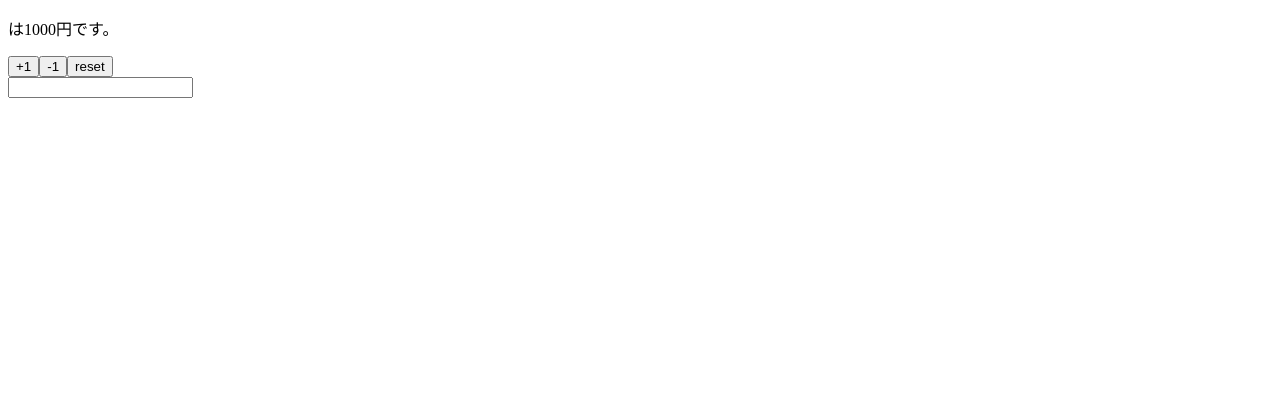
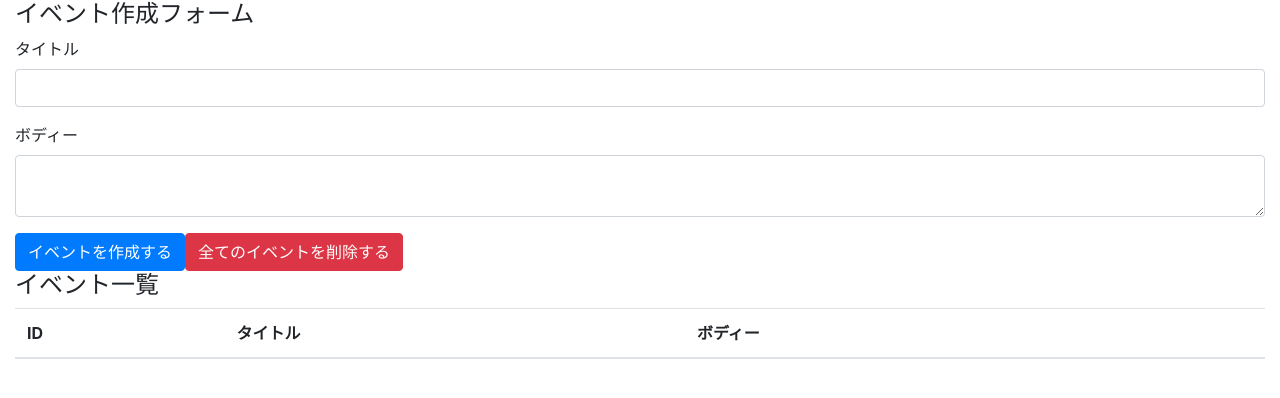
Before and after one commit to FurusawaKaoru/react-hooks, a React (Create React App) app: page / in a window 1280 px wide. Shown: the top 398 px of the page. Built offline with nearby package versions, Linux system fonts and the light colour scheme.

Commit message:
create CREATE_EVENT reducer

```diff
--- a/package.json
+++ b/package.json
@@ -3,6 +3,7 @@
   "version": "0.1.0",
   "private": true,
   "dependencies": {
+    "bootstrap": "4.3.1",
     "react": "^17.0.1",
     "react-dom": "^17.0.1",
     "react-scripts": "3.0.1"
--- a/src/App.js
+++ /dev/null
@@ -1,40 +0,0 @@
-import React, { useEffect, useState } from 'react'
-
-const App = props => {
-  const [state, setState] = useState(props)
-
-  // レンダリングのあとで実行される
-  useEffect(() => {
-    console.log('Effect')
-  })
-
-  useEffect(() => {
-    console.log('最初だけEffect')
-  }, [])
-
-  useEffect(() => {
-    console.log('nameEffect')
-  }, [state.name])
-
-  return (
-    <React.Fragment>
-      <p>
-        {state.name}は{state.price}円です。
-      </p>
-      <button onClick={() => setState({...state, price: state.price + 1})}>+1</button>
-      <button onClick={() => setState({...state, price: state.price - 1})}>-1</button>
-      <button onClick={() => setState(props)}>reset</button>
-      <div>
-        <input value={state.name} onChange={e => setState({...state, name: e.target.value})}></input>
-      </div>
-    </React.Fragment>
-  );
-}
-
-//
-App.defaultProps = {
-  name: '',
-  price: 1000
-}
-
-export default App
--- /dev/null
+++ b/src/components/App.js
@@ -0,0 +1,60 @@
+import React, { useReducer, useState } from 'react'
+import 'bootstrap/dist/css/bootstrap.min.css'
+
+import reducer from '../reducers'
+
+const App = () => {
+  const [state, dispatch] = useReducer(reducer, [])
+  const [title, setTitle] = useState('')
+  const [body, setBody] = useState('')
+
+  const addEvent = e => {
+    e.preventDefault()
+
+    dispatch({
+      type: 'CREATE_EVENT',
+      title: title,
+      body: body
+    })
+
+    setTitle('')
+    setBody('')
+  }
+
+  return (
+    <div className="container-fluid">
+      <h4>
+        イベント作成フォーム
+      </h4>
+      <form>
+        <div className="form-group">
+          <label htmlFor="formEventTitle">タイトル</label>
+          <input className="form-control" id="formEventTitle" value={title} onChange={e => setTitle(e.target.value)}></input>
+        </div>
+        <div className="form-group">
+          <label htmlFor="formEventBody">ボディー</label>
+          <textarea className="form-control" id="formEventBody" value={body} onChange={e => setBody(e.target.value)}></textarea>
+        </div>
+
+        <button className="btn btn-primary" onClick={addEvent}>イベントを作成する</button>
+        <button className="btn btn-danger">全てのイベントを削除する</button>
+      </form>
+
+      <h4>イベント一覧</h4>
+      <table className="table table-hover">
+        <thead>
+          <tr>
+            <th>ID</th>
+            <th>タイトル</th>
+            <th>ボディー</th>
+            <th></th>
+          </tr>
+        </thead>
+        <tbody>
+        </tbody>
+      </table>
+    </div>
+  );
+}
+
+export default App
--- a/src/index.js
+++ b/src/index.js
@@ -1,5 +1,5 @@
 import React from 'react'
 import ReactDOM from 'react-dom'
-import App from './App'
+import App from './components/App'
 
 ReactDOM.render(<App />, document.getElementById('root'))
--- /dev/null
+++ b/src/reducers/index.js
@@ -0,0 +1,18 @@
+const events = (state = [], action) => {
+  switch (action.type) {
+    case 'CREATE_EVENT':
+      const event = { title: action.title, body: action.body }
+      const length = state.length
+      let id = length === 0 ? 1 : state[length - 1].id + 1
+
+      return [...state, { id: id, ...event }]
+    case 'DELETE_EVENT':
+      return state
+    case 'DELETE_ALL_EVENT':
+      return []
+    default:
+      return state
+  }
+}
+
+export default events
```
Also changed, not shown: 2 other files (tests, documents, lock files or other folders).
